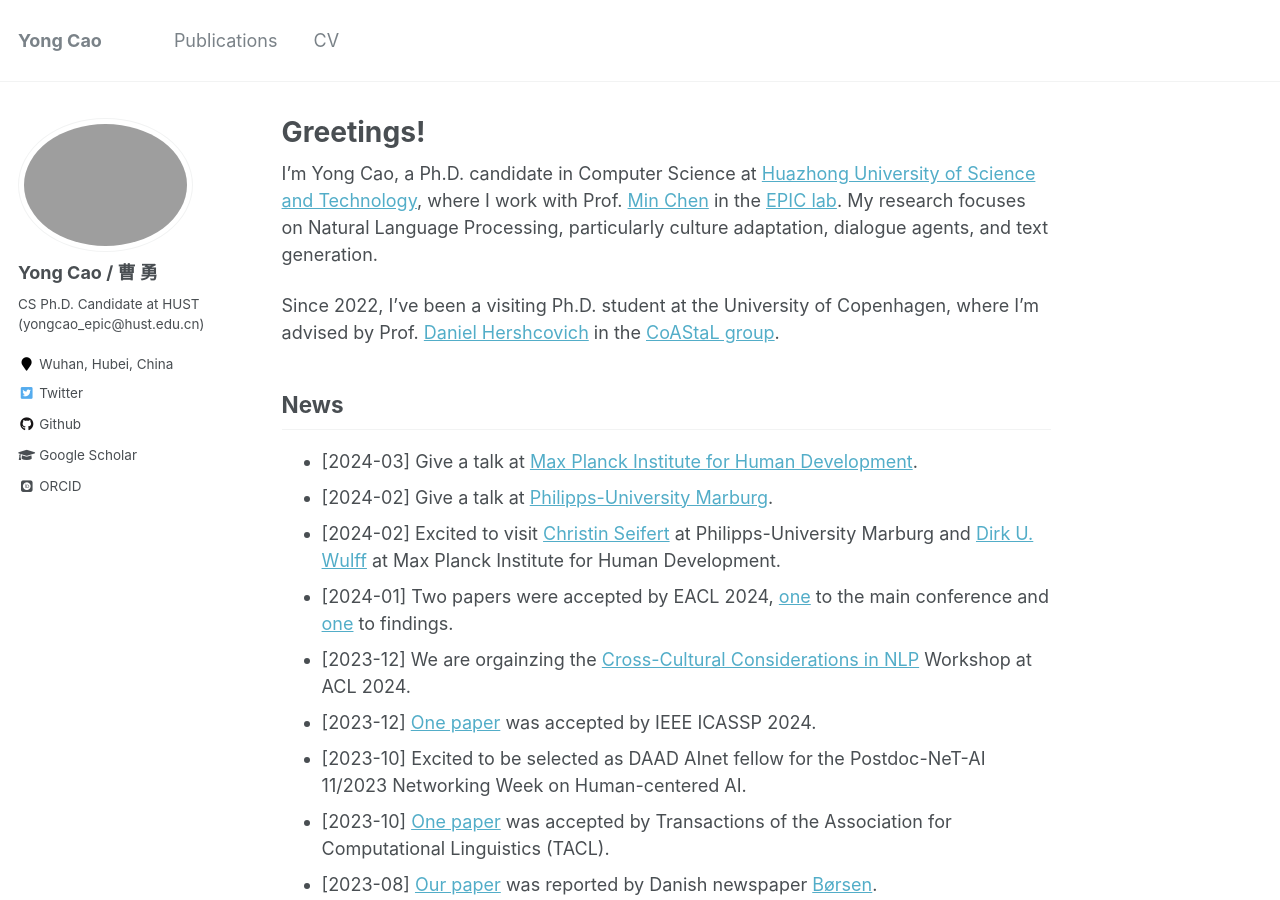
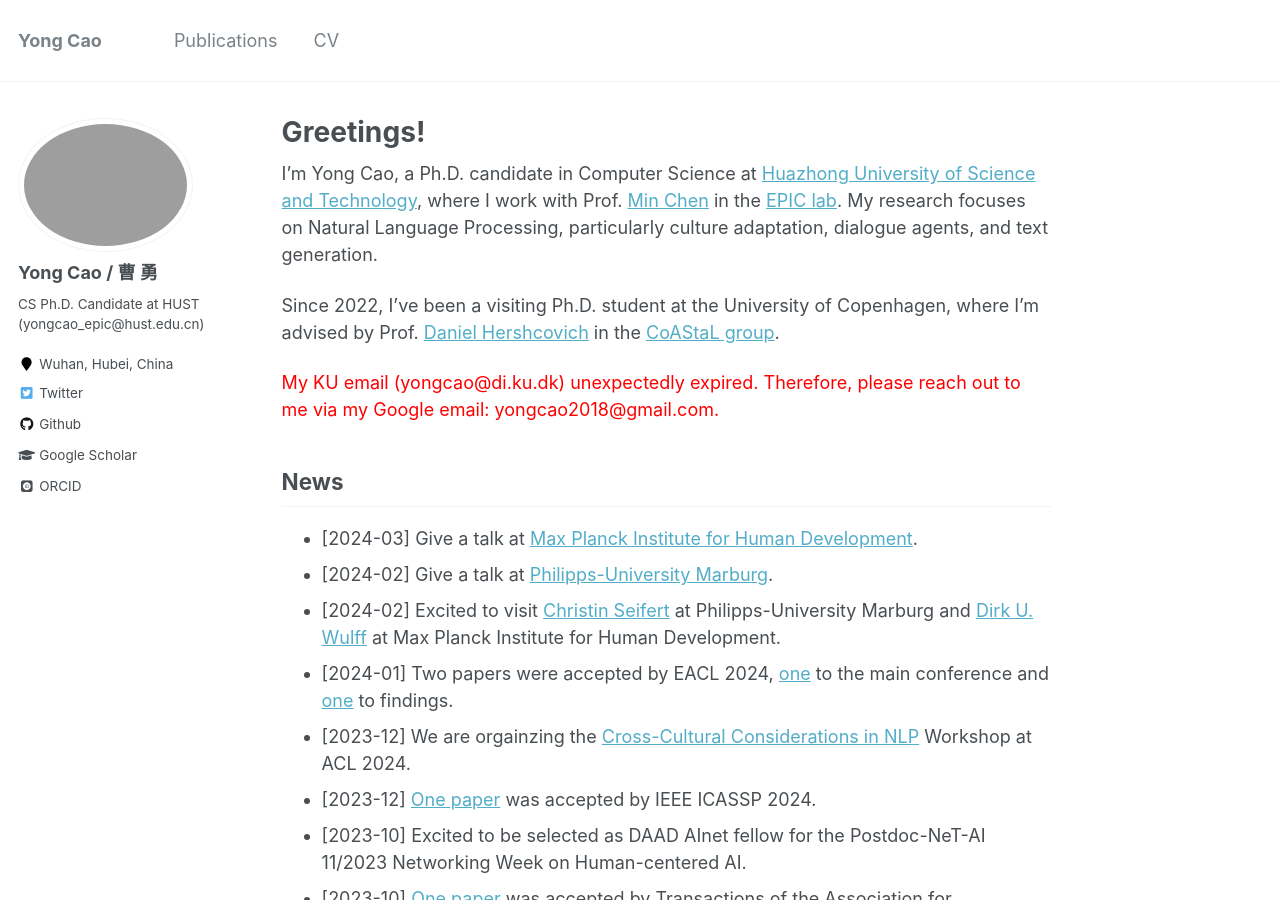
Before and after one commit to yongcaoplus/yongcaoplus.github.io, a Jekyll site: the page built from _pages/about.md, in a window 1280 px wide and 900 px high. Built offline with Jekyll 4.4.1, drawn with Linux system fonts in a browser that asks for light colours; some web fonts are replaced.

Commit message:
update cv

```diff
--- a/_pages/about.md
+++ b/_pages/about.md
@@ -12,6 +12,9 @@ where I work with Prof. [Min Chen](https://people.ece.ubc.ca/~minchen/) in the [
 My research focuses on Natural Language Processing, particularly culture adaptation, dialogue agents, and text generation.
 
 Since 2022, I've been a visiting Ph.D. student at the University of Copenhagen, where I'm advised by Prof. [Daniel Hershcovich](https://danielhers.github.io/) in the [CoAStaL group](http://coastalcph.github.io/).
+
+<font color="red">My KU email (yongcao@di.ku.dk) unexpectedly expired. Therefore, please reach out to me via my Google email: yongcao2018@gmail.com. </font>
+
 
 News
 ------
```
